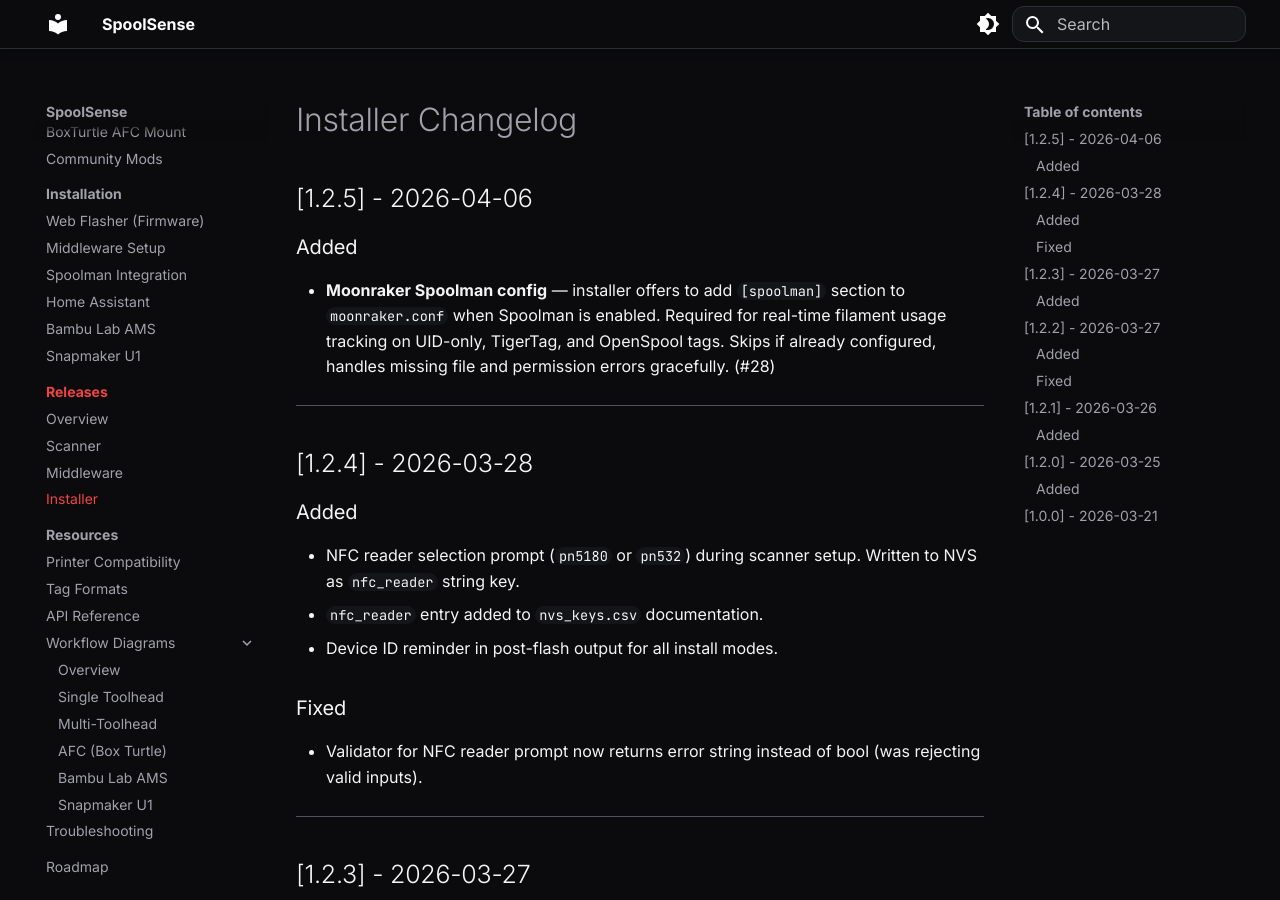
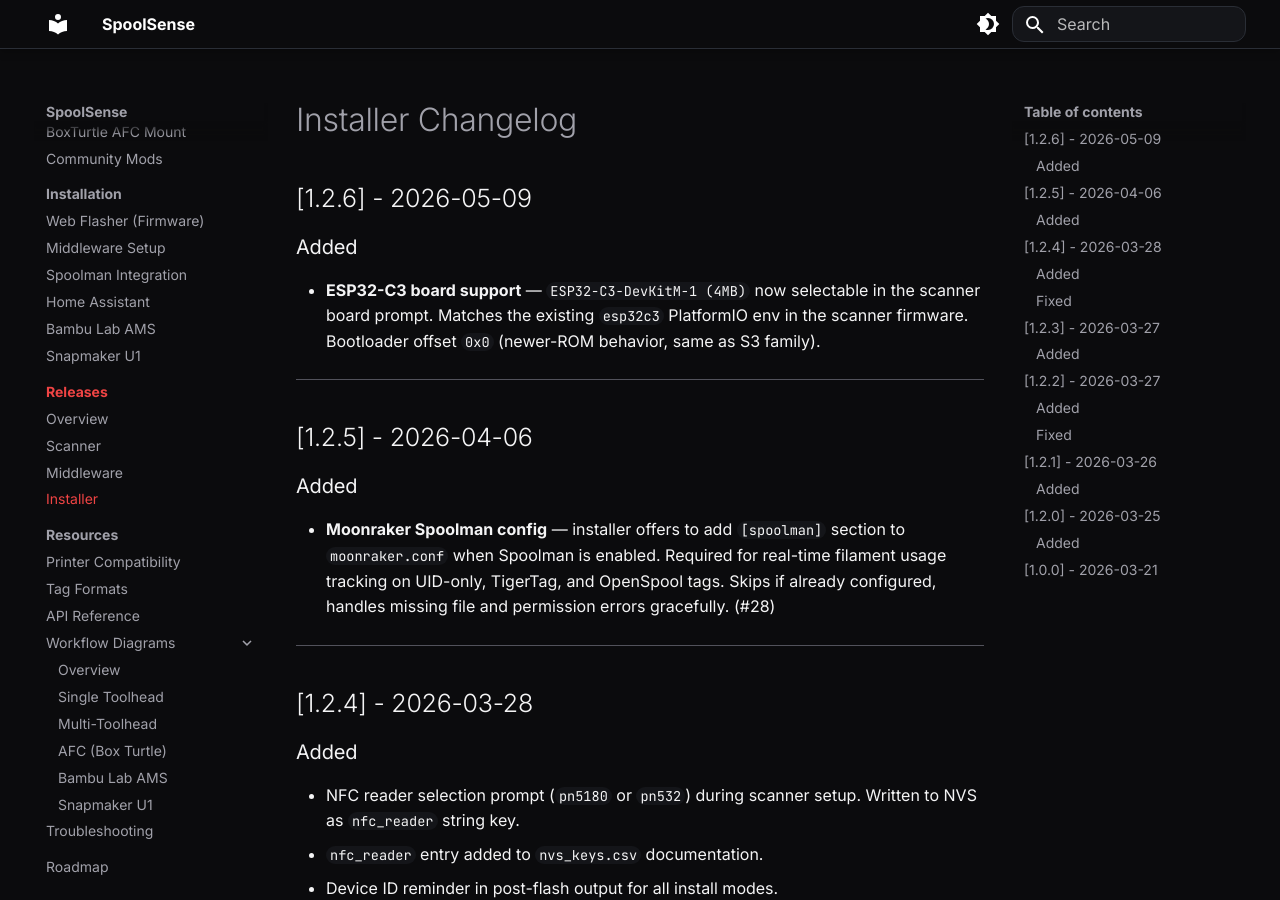
Before and after one commit to SpoolSense/spoolsense.org, an MkDocs documentation site: the page built from docs/releases/installer.md, in a window 1280 px wide and 900 px high. Built offline with MkDocs 1.6.1 and Material for MkDocs 9.7.7, drawn with Linux system fonts in a browser that asks for light colours; some of the changed text lies outside the part shown.

Commit message:
docs: sync installer changelog from v1.2.6

```diff
--- a/docs/releases/installer.md
+++ b/docs/releases/installer.md
@@ -1,4 +1,11 @@
 # Installer Changelog
+
+## [1.2.6] - 2026-05-09
+
+### Added
+- **ESP32-C3 board support** — `ESP32-C3-DevKitM-1 (4MB)` now selectable in the scanner board prompt. Matches the existing `esp32c3` PlatformIO env in the scanner firmware. Bootloader offset `0x0` (newer-ROM behavior, same as S3 family).
+
+---
 
 ## [1.2.5] - 2026-04-06
 
```
Also changed, not shown: other parts of docs/releases/installer.md (+1 -1 lines).
